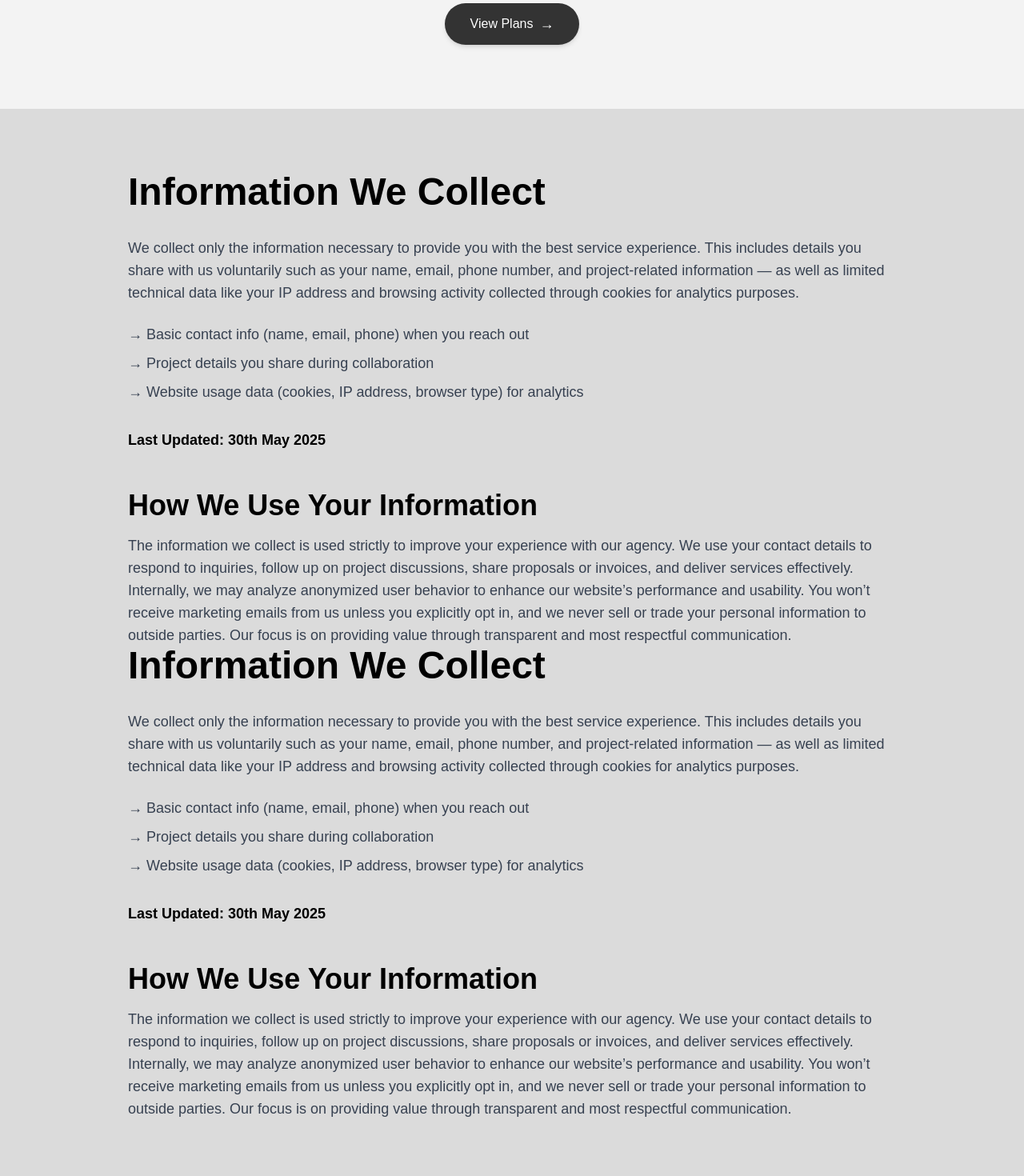
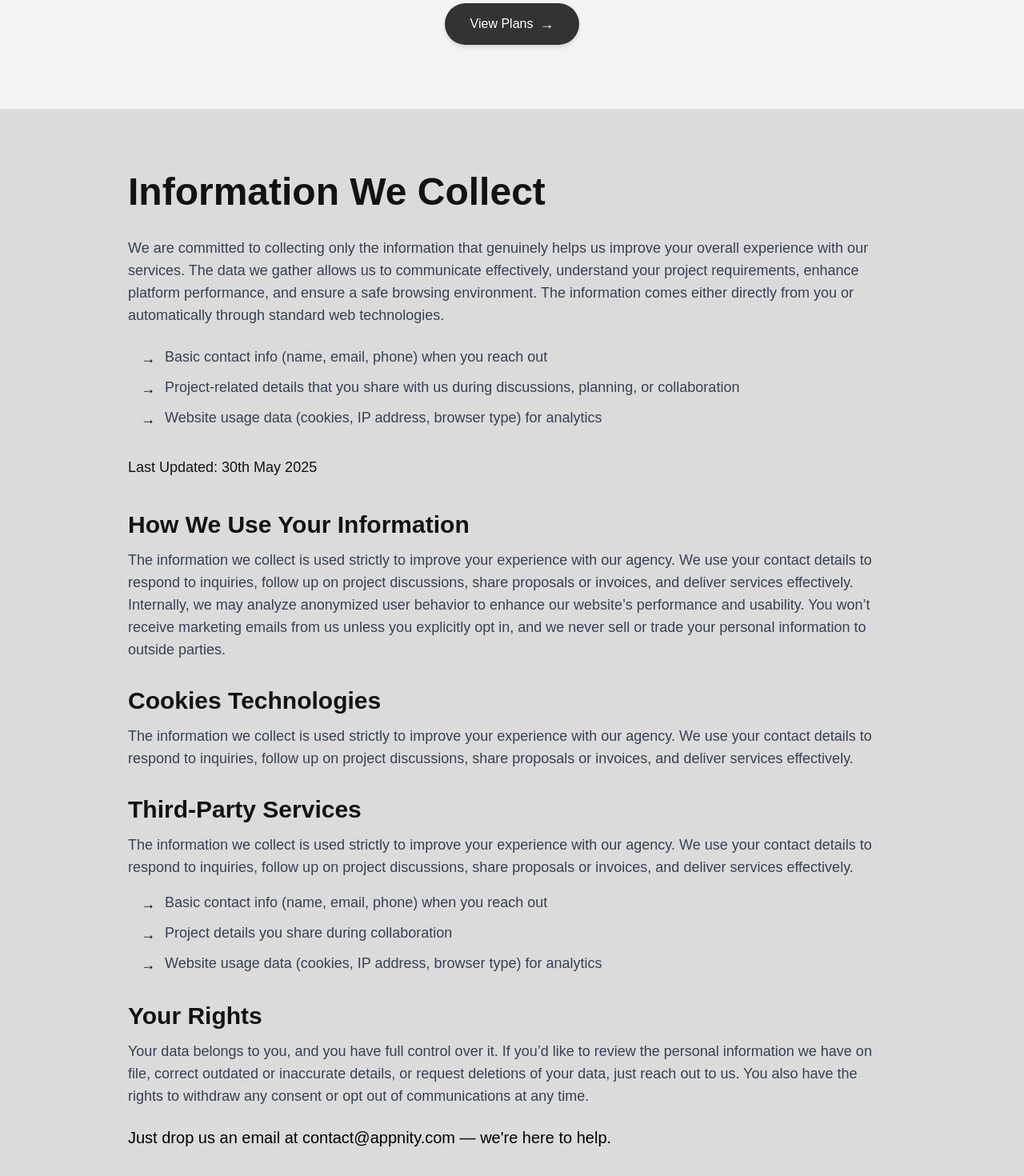
Before and after one commit to appnity-softwares/Appnity-Softwares, a React (Vite) app: page /privacy-policy in a window 1280 px wide. Shown: the part 620-2090 px from the top of the page at 80% size. Built offline with nearby package versions, Linux system fonts and the light colour scheme.

Commit message:
feat: Enhance Privacy component layout and content for better user experience

```diff
--- a/src/components/Privacy.jsx
+++ b/src/components/Privacy.jsx
@@ -2,84 +2,96 @@ import React from "react";
 
 const Privacy = () => {
   return (
-    <div className="min-h-screen bg-[#dbdbdb] text-black px-6 py-20 md:px-24 lg:px-40 leading-relaxed">
+    <div className="bg-[#dbdbdb] text-[#121212]">
+      <main className="mx-auto max-w-9xl px-4 py-10 sm:px-6 sm:py-12 md:px-12 md:py-20 lg:px-40">
+        {/* Heading */}
+        <header className="mb-8">
+          <h1 className="text-2xl font-bold leading-tight sm:text-3xl md:text-4xl lg:text-5xl">
+            Information We Collect
+          </h1>
+        </header>
 
-      {/* ---- Heading ---- */}
-      <h1 className="text-4xl md:text-5xl font-bold mb-8">
-        Information We Collect
-      </h1>
+        {/* Intro paragraph */}
+        <section className="mb-6">
+          <p className="text-sm leading-relaxed text-gray-700 sm:text-base md:text-lg">
+            We are committed to collecting only the information that genuinely helps us improve your overall experience with our services.
+            The data we gather allows us to communicate effectively, understand your project requirements,
+            enhance platform performance, and ensure a safe browsing environment.
+            The information comes either directly from you or automatically through standard web technologies.
+          </p>
+        </section>
 
-      <p className="text-lg text-gray-700 mb-6">
-        We collect only the information necessary to provide you with the best service
-        experience. This includes details you share with us voluntarily such as your
-        name, email, phone number, and project-related information — as well as limited
-        technical data like your IP address and browsing activity collected through
-        cookies for analytics purposes.
-      </p>
+        {/* Bullet Points */}
+        <section className="mb-8">
+          <ul className="space-y-2 text-sm sm:text-base md:text-lg text-gray-700 pl-4">
+            <li className="flex items-start">
+              <span className="mr-3 mt-0.5 text-black">→</span>
+              <span>Basic contact info (name, email, phone) when you reach out</span>
+            </li>
+            <li className="flex items-start">
+              <span className="mr-3 mt-0.5 text-black">→</span>
+              <span>Project-related details that you share with us during discussions, planning, or collaboration</span>
+            </li>
+            <li className="flex items-start">
+              <span className="mr-3 mt-0.5 text-black">→</span>
+              <span>Website usage data (cookies, IP address, browser type) for analytics</span>
+            </li>
+          </ul>
+        </section>
 
-      {/* ---- Bullet Points ---- */}
-      <ul className="text-lg text-gray-700 space-y-2">
-        <li>→ Basic contact info (name, email, phone) when you reach out</li>
-        <li>→ Project details you share during collaboration</li>
-        <li>→ Website usage data (cookies, IP address, browser type) for analytics</li>
-      </ul>
+        <p className="mt-6 text-sm sm:text-base md:text-lg font-medium">Last Updated: 30th May 2025</p>
 
-      <p className="mt-8 text-lg font-semibold">
-        Last Updated: 30th May 2025
-      </p>
+        {/* Sections: Use consistent responsive headings and paragraphs */}
+        <section className="mt-10">
+          <h2 className="text-xl font-semibold sm:text-2xl md:text-3xl mt-6 mb-3">How We Use Your Information</h2>
+          <p className="text-sm sm:text-base md:text-lg text-gray-700 leading-relaxed">
+            The information we collect is used strictly to improve your experience with our agency. We use your contact details to respond to inquiries, follow up on project discussions, share proposals or invoices, and deliver services effectively.
+            Internally, we may analyze anonymized user behavior to enhance our website’s performance and usability. You won’t receive marketing emails from us unless you explicitly opt in, and we never sell or trade your personal information to outside parties.
+          </p>
+        </section>
 
-      <h2 className="text-3xl md:text-4xl font-bold mt-12 mb-4">
-        How We Use Your Information
-      </h2>
+        <section>
+          <h2 className="text-xl font-semibold sm:text-2xl md:text-3xl mt-8 mb-3">Cookies Technologies</h2>
+          <p className="text-sm sm:text-base md:text-lg text-gray-700 leading-relaxed">
+            The information we collect is used strictly to improve your experience with our agency. We use your contact details to respond to inquiries, follow up on project discussions, share proposals or invoices, and deliver services effectively.
+          </p>
+        </section>
 
-      <p className="text-lg text-gray-700">
-        The information we collect is used strictly to improve your experience with our
-        agency. We use your contact details to respond to inquiries, follow up on project
-        discussions, share proposals or invoices, and deliver services effectively.
-        Internally, we may analyze anonymized user behavior to enhance our website’s
-        performance and usability. You won’t receive marketing emails from us unless
-        you explicitly opt in, and we never sell or trade your personal information to
-        outside parties. Our focus is on providing value through transparent and most
-        respectful communication.
-      </p>
-      {/* ---- Heading ---- */}
-      <h1 className="text-4xl md:text-5xl font-bold mb-8">
-        Information We Collect
-      </h1>
+        <section>
+          <h2 className="text-xl font-semibold sm:text-2xl md:text-3xl mt-8 mb-3">Third-Party Services</h2>
+          <p className="text-sm sm:text-base md:text-lg text-gray-700 leading-relaxed mb-4">
+            The information we collect is used strictly to improve your experience with our agency. We use your contact details to respond to inquiries, follow up on project discussions, share proposals or invoices, and deliver services effectively.
+          </p>
 
-      <p className="text-lg text-gray-700 mb-6">
-        We collect only the information necessary to provide you with the best service
-        experience. This includes details you share with us voluntarily such as your
-        name, email, phone number, and project-related information — as well as limited
-        technical data like your IP address and browsing activity collected through
-        cookies for analytics purposes.
-      </p>
+          <ul className="space-y-2 text-sm sm:text-base md:text-lg text-gray-700 pl-4">
+            <li className="flex items-start">
+              <span className="mr-3 mt-0.5 text-black">→</span>
+              <span>Basic contact info (name, email, phone) when you reach out</span>
+            </li>
+            <li className="flex items-start">
+              <span className="mr-3 mt-0.5 text-black">→</span>
+              <span>Project details you share during collaboration</span>
+            </li>
+            <li className="flex items-start">
+              <span className="mr-3 mt-0.5 text-black">→</span>
+              <span>Website usage data (cookies, IP address, browser type) for analytics</span>
+            </li>
+          </ul>
+        </section>
 
-      {/* ---- Bullet Points ---- */}
-      <ul className="text-lg text-gray-700 space-y-2">
-        <li>→ Basic contact info (name, email, phone) when you reach out</li>
-        <li>→ Project details you share during collaboration</li>
-        <li>→ Website usage data (cookies, IP address, browser type) for analytics</li>
-      </ul>
+        <section>
+          <h2 className="text-xl font-semibold sm:text-2xl md:text-3xl mt-8 mb-3">Your Rights</h2>
+          <p className="text-sm sm:text-base md:text-lg text-gray-700 leading-relaxed">
+            Your data belongs to you, and you have full control over it. If you’d like to review the personal information we have on file, correct outdated or inaccurate details, or request deletions of your data, just reach out to us. You also have the rights to withdraw any consent or opt out of communications at any time.
+          </p>
+        </section>
 
-      <p className="mt-8 text-lg font-semibold">
-        Last Updated: 30th May 2025
-      </p>
-
-      <h2 className="text-3xl md:text-4xl font-bold mt-12 mb-4">
-        How We Use Your Information
-      </h2>
-
-      <p className="text-lg text-gray-700">
-        The information we collect is used strictly to improve your experience with our
-        agency. We use your contact details to respond to inquiries, follow up on project
-        discussions, share proposals or invoices, and deliver services effectively.
-        Internally, we may analyze anonymized user behavior to enhance our website’s
-        performance and usability. You won’t receive marketing emails from us unless
-        you explicitly opt in, and we never sell or trade your personal information to
-        outside parties. Our focus is on providing value through transparent and most
-        respectful communication.
-      </p>
+        <footer className="mt-6">
+          <p className="text-base sm:text-lg md:text-xl text-black mt-5">
+            Just drop us an email at <span className="font-medium">contact@appnity.com</span> — we're here to help.
+          </p>
+        </footer>
+      </main>
     </div>
   );
 };
```
Also changed, not shown: 1 other file (tests, documents, lock files or other folders).
